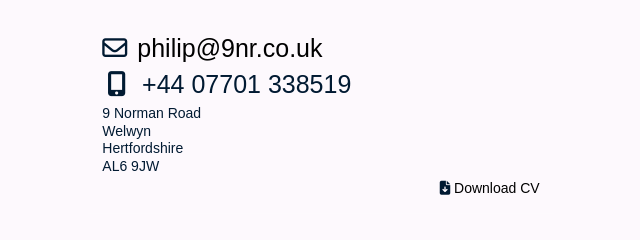
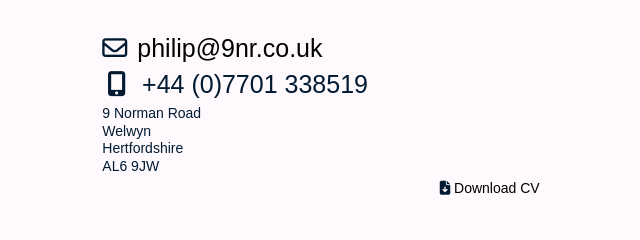
Before and after one commit to PhillyThomas/CV, a plain HTML site: page index.html in a window 1280 px wide. Shown: the part 357-597 px from the top of the page, 319-959 px from the left. Drawn offline with Linux system fonts and the light colour scheme; a web font is replaced by a local one.

Commit message:
Update index.html

```diff
--- a/index.html
+++ b/index.html
@@ -16,11 +16,10 @@
                 <div class="bigcontain">
                     <div class="contain"><h1>Philip Thomas</h1></div>
                     <div class="contain"><span class="p2"><i class="far fa-envelope" style="margin-right:10px;"></i><a href="mailto:philip@9nr.co.uk?subject=Contact%20Request&body=Hi%20Philip,">philip@9nr.co.uk</a></span></div>
-                <div class="contain"><span class="p2"><i class="fas fa-mobile-alt" style="margin-right:16px; margin-left:5px;"></i>+44 07701 338519</span></div>
+                    <div class="contain"><span class="p2"><i class="fas fa-mobile-alt" style="margin-right:16px; margin-left:5px;"></i>+44 (0)7701 338519</span></div>
                     <div class="contain"><span class="p3">9 Norman Road<br>Welwyn<br>Hertfordshire<br>AL6 9JW</span></div>
                     <div class="contain" style="text-align:right;"><span class="p3"><i class="fas fa-file-download"></i> <a href="#download" onclick="downloadScroll()">Download CV</a></span></div>
                 </div>
-
             </div>
         <div class="bigcontain">
             <h2>SKILLS</h2>
@@ -123,9 +122,10 @@
                         &nbsp;&nbsp;&nbsp;&nbsp;I have developed and maintained multiple private servers for the online MMORPG “Ragnarok Online”. Using a coding language derived from JavaScript to create custom content for our players, whilst also modifying the base game code in C++ and C#.
                         <br>&nbsp;&nbsp;&nbsp;&nbsp;My most popular addition which has been downloaded over 100 times by other developers was an ‘NPC’ (<i>Non-playable character</i>) that scanned the player’s inventory, and would purchase items from the player in bulk. This saved players time and effort, as the base-game only offered a basic UI for merchant interaction.
                         <br>&nbsp;&nbsp;&nbsp;&nbsp;My system would provide players with the option to limit which items would be sold by dictating a minimum rarity to sell by percentage (<i>For example, players could state they would only want items with a drop percentage of over 50% to sell, preventing rare items from being sold accidentally</i>). Players could also specifically add items to a ‘Blacklist’, which was stored in an SQL table joined to their account data.
-                        <br>The code for this particular project can be found <a href="https://github.com/PhillyThomas/BlitzRO-npc/blob/master/junkseller.txt">here</a>. Other important projects can also be located in my <a href="https://github.com/PhillyThomas/BlitzRO-npc">NPC Repository</a> on github.
-                        <br><br>&nbsp;&nbsp;&nbsp;&nbsp;I currently maintain the website for my covers band ‘Total Recall’, which can be viewed by <a href="https://totalrecallcoversband.com">clicking this link</a>. As of October 2021, this is current in re-development with the aim to remove the reliance on WordPress and have a dynamic home page that uses the Facebook API to embed content from Facebook and Instagram.
-                        <br><br>&nbsp;&nbsp;&nbsp;&nbsp;I have created an online quiz game based on a popular YouTube channel called ‘Um Actually’. This project utilises PHP8 heavily, and was my introduction to server-side coding. The website allows the ‘Quizmaster’ to select questions, which will then display on the player’s smartphones. The players also have a button which acts as their buzzer, playing a sound that can be selected by the player from a list of pre-curated audio clips. Each buzzer stores the time it was pressed to the millisecond, allowing the Quizmaster to determine which player buzzed in first. I have plans to re-code the game and design the website to be more user-friendly. Once this is complete the website can be launched formally, with the intention of allowing anyone to create an account and invite their friends to play a game of ‘Um Actually’ live, no matter where they are in the world.
+                        <br>The code for this particular project can be found <a href="https://github.com/PhillyThomas/BlitzRO-npc/blob/master/junkseller.txt" target="_BLANK">here</a>. Other important projects can also be located in my <a href="https://github.com/PhillyThomas/BlitzRO-npc" target="_BLANK">NPC Repository</a> on github.
+                        <br><br>&nbsp;&nbsp;&nbsp;&nbsp;I have created and currently maintain the website for my covers band ‘Total Recall’, which can be viewed by <a href="https://totalrecallcoversband.co.uk" target="_BLANK">clicking this link</a>.<br>As our budget was low, we opted to create as many tools as possible in-house to avoid costly subscriptions for various widgets. I ended up creating a simple captcha system, a document e-sign system, and a content management system to govern the 'gallery' section of the website.<br>Code is available upon request.
+                        <br><br>&nbsp;&nbsp;&nbsp;&nbsp;I have created an online quiz game based on a popular YouTube channel called ‘Um Actually’. This project utilises PHP8 heavily. The website allows the ‘Quizmaster’ to select questions, which will then display on the player’s smartphones. The player UI website includes a button which acts as their buzzer, playing a sound that can be selected by the player from a list of pre-curated audio clips. Each buzzer stores the time it was pressed to the millisecond, allowing the Quizmaster to determine which player buzzed in first. I have plans to re-code the game and design the website to be more user-friendly. Once this is complete the website can be launched formally, with the intention of allowing anyone to create an account and invite their friends to play a game of ‘Um Actually’ live, no matter where they are in the world.
+                        <br><br>&nbsp;&nbsp;&nbsp;&nbsp;The code for this CV can also be found in my <a href="https://github.com/PhillyThomas/CV/" target="_BLANK">github</a>.
                     </p>
                 </div>
                 <div class="expcontainer" style="margin-bottom:6em;" id="download">
```
Lines whose indentation alone changed are shown as unchanged.
